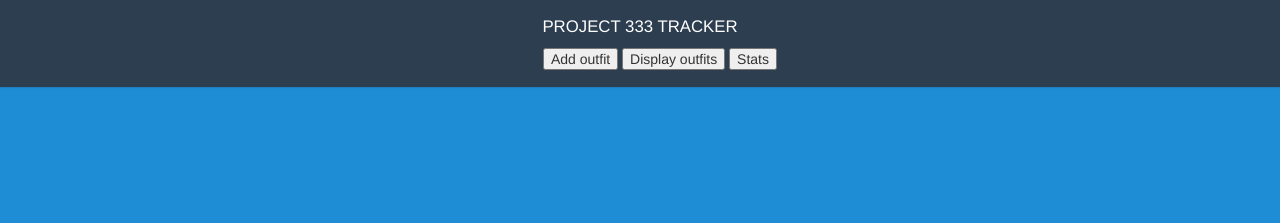
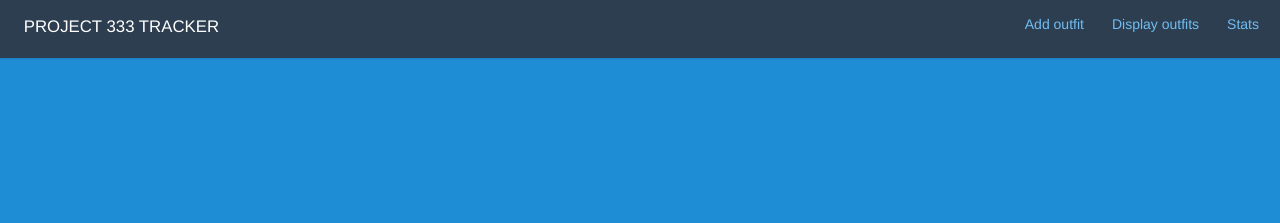
Before and after one commit to melodyplan/minimalistapp, a website: page public/index.html in a window 1280 px wide. Shown: the top 223 px of the page. Drawn offline with nearby package versions, Linux system fonts and the light colour scheme; no server answers.

Commit message:
navigation finally looks nice

```diff
--- a/public/index.css
+++ b/public/index.css
@@ -2,9 +2,10 @@
   -webkit-box-sizing: border-box;
   -moz-box-sizing: border-box;
   box-sizing: border-box;
+  list-style: none;
 }
 
-body {
+body !important {
   line-height: 1.7em;
   color: #7f8c8d;
   font-size: 13px;
@@ -87,10 +88,11 @@ a.pure-button-primary {
   padding: 0.5em;
   text-align: center;
   box-shadow: 0 1px 1px rgba(0, 0, 0, 0.10);
+  background: #2d3e50;
+  white-space: nowrap;
+  width: 100%;
 }
-.menu {
-  background: #2d3e50;
-}
+
 .pure-menu.pure-menu-fixed {
   /* Fixed menus normally have a border at the bottom. */
   border-bottom: none;
@@ -104,18 +106,23 @@ a.pure-button-primary {
   font-size: 120%;
 }
 
-.menu .pure-menu-selected a {
+.menu .pure-menu-selected .pure-menu-heading a {
   color: white;
 }
 
 .menu a {
   color: #6fbef3;
 }
-.menu .menu-item a:hover,
-.menu .menu-item a:focus {
+
+.menu .menu-list li a:hover,
+.menu li a:focus {
   background: none;
   border: none;
   color: #aecfe5;
+}
+
+.menu-list {
+  display: inline-flex;
 }
 
 /*
@@ -255,11 +262,12 @@ a.pure-button-primary {
 
   /* We can align the menu header to the left, but float the
     menu items to the right. */
-  .home-menu {
+  .menu {
     text-align: left;
   }
-  .home-menu ul {
+  .menu ul {
     float: right;
+    list-style: none;
   }
 
   /* We increase the height of the splash-container */
--- a/public/index.html
+++ b/public/index.html
@@ -18,12 +18,12 @@
 
   <nav>
     <div class="header">
-      <div class="menu pure-menu pure-menu-horizontal pure-menu-fixed">
-        <a class="pure-menu-heading" href="#">Project 333 Tracker</a>
+      <div class="menu home-menu pure-menu pure-menu-fixed pure-menu-horizontal">
+        <div class="pure-menu-heading">Project 333 Tracker</div>
           <ul class="menu-list">
-            <button type="button" class="add-outfit-button menu-item">Add outfit</button>
-            <button type="button" class="display-outfits-button menu-item">Display outfits</button>
-            <button type="button" class="display-stats-button menu-item">Stats</button>
+            <li class="menu-item"><a class="add-outfit-button pure-menu-link">Add outfit</a></li>
+            <li class="menu-item"><a class="display-outfits-button pure-menu-link">Display outfits</a></li>
+            <li class="menu-item"><a class="display-stats-button pure-menu-link">Stats</a></li>
           </ul>
       </div>
     </div>
```
